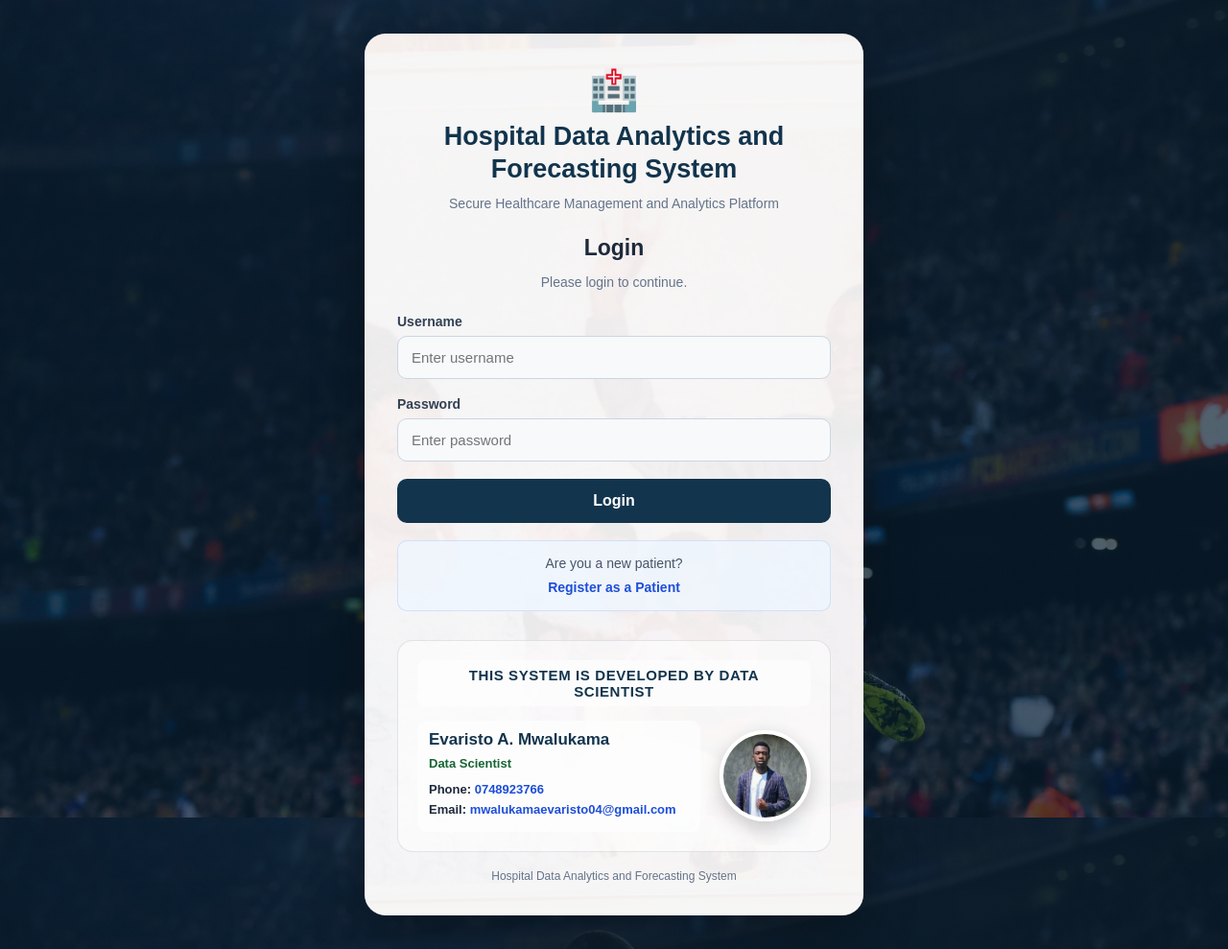
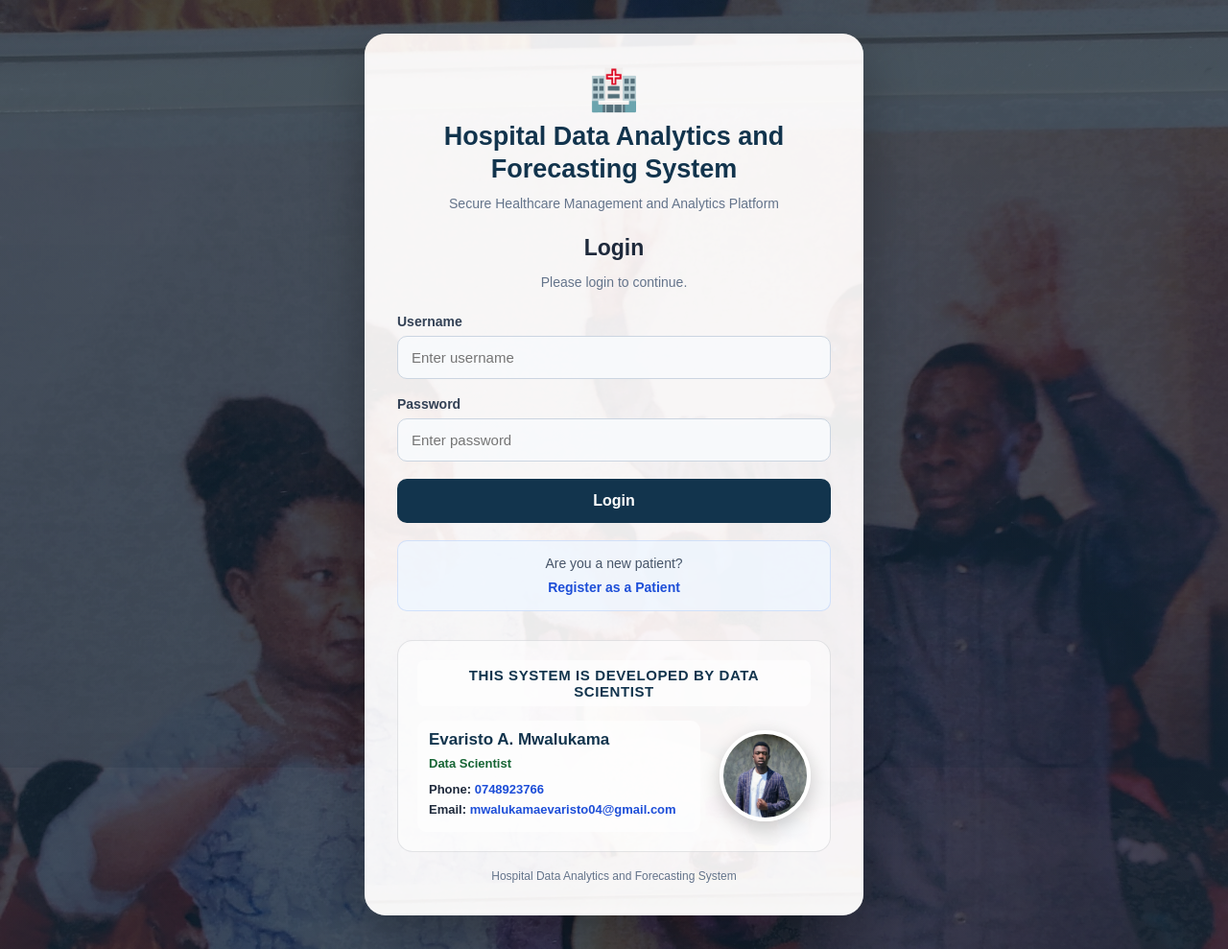
Before and after one commit to mwalukamaevaristo04-hash/hospital-data-analytics-system, a Flask app: page /login in a window 1280 px wide. Shown: the whole page at 96% size. Run offline with Flask 3, Linux system fonts and the light colour scheme.

Commit message:
Update login page images

```diff
--- a/templates/login.html
+++ b/templates/login.html
@@ -35,7 +35,7 @@
                 rgba(8, 30, 48, 0.68),
                 rgba(8, 30, 48, 0.72)
             ),
-            url("/static/hospital.jpg");
+            url("/static/wazazi.jpg");
 
         background-size: cover;
 
```
